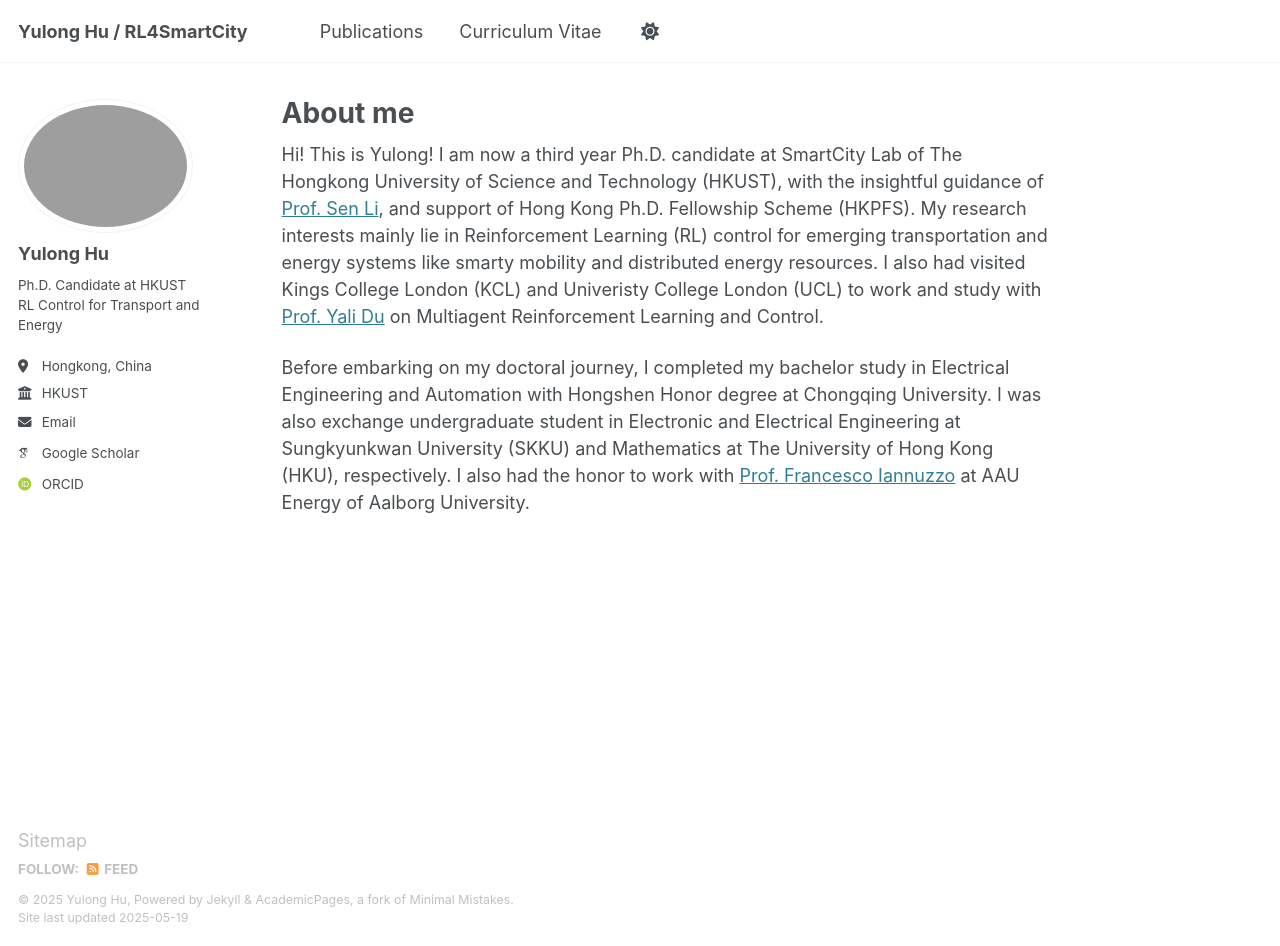
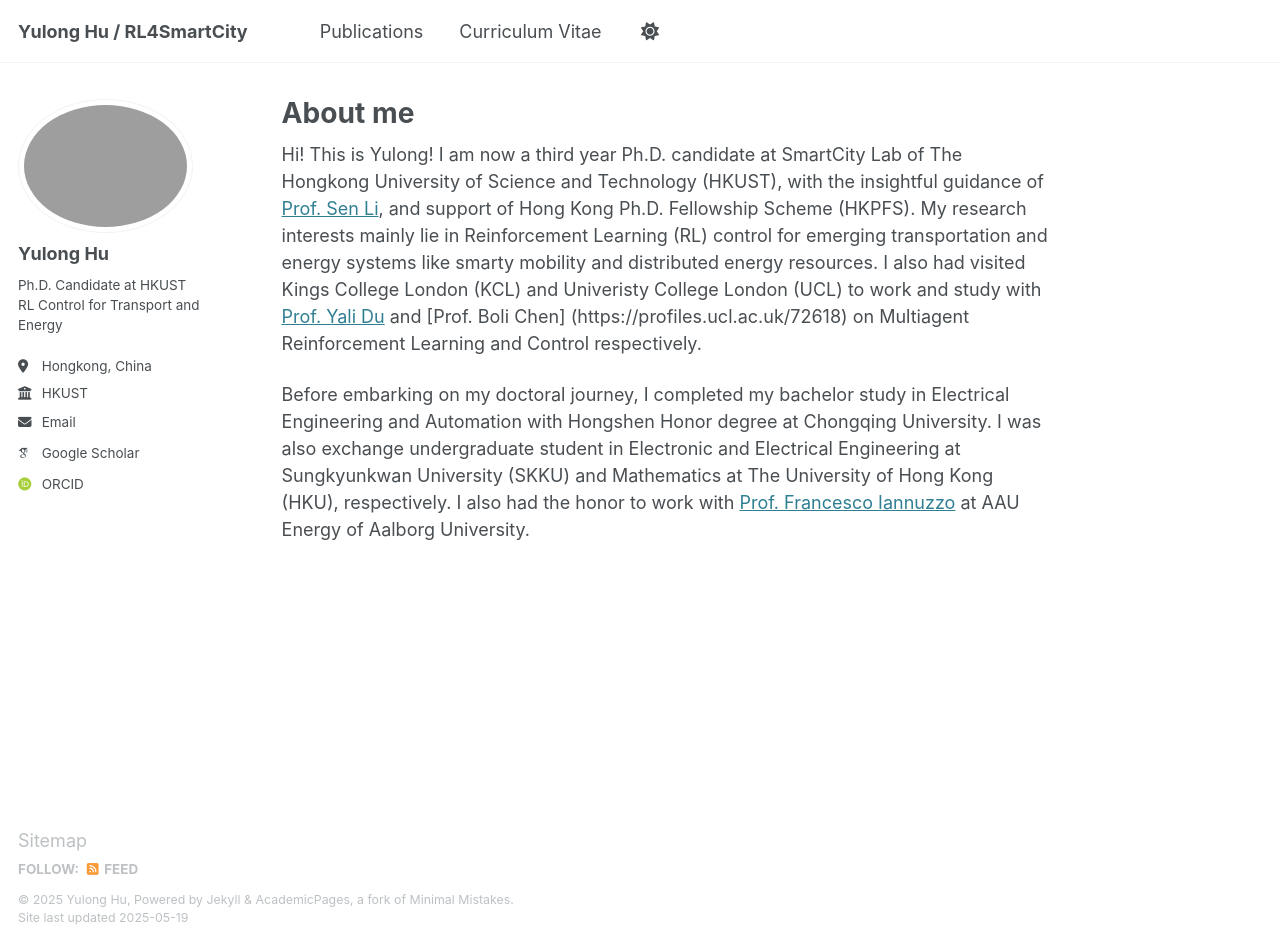
Before and after one commit to yulonghu2000/yulonghu2000.github.io, a Jekyll site: the page built from _pages/about.md, in a window 1280 px wide and 946 px high. Built offline with Jekyll 4.4.1, drawn with Linux system fonts in a browser that asks for light colours; some web fonts are replaced.

Commit message:
Update about.md

```diff
--- a/_pages/about.md
+++ b/_pages/about.md
@@ -7,6 +7,6 @@ redirect_from:
   - /about.html
 ---
 
-Hi! This is Yulong! I am now a third year Ph.D. candidate at SmartCity Lab of The Hongkong University of Science and Technology (HKUST), with the insightful guidance of [Prof. Sen Li](https://seng.hkust.edu.hk/about/people/faculty/sen-li), and support of Hong Kong Ph.D. Fellowship Scheme (HKPFS). My research interests mainly lie in Reinforcement Learning (RL) control for emerging transportation and energy systems like smarty mobility and distributed energy resources. I also had visited Kings College London (KCL) and Univeristy College London (UCL) to work and study with [Prof. Yali Du](https://www.kcl.ac.uk/people/yali-du) on Multiagent Reinforcement Learning and Control.
+Hi! This is Yulong! I am now a third year Ph.D. candidate at SmartCity Lab of The Hongkong University of Science and Technology (HKUST), with the insightful guidance of [Prof. Sen Li](https://seng.hkust.edu.hk/about/people/faculty/sen-li), and support of Hong Kong Ph.D. Fellowship Scheme (HKPFS). My research interests mainly lie in Reinforcement Learning (RL) control for emerging transportation and energy systems like smarty mobility and distributed energy resources. I also had visited Kings College London (KCL) and Univeristy College London (UCL) to work and study with [Prof. Yali Du](https://www.kcl.ac.uk/people/yali-du) and [Prof. Boli Chen] (https://profiles.ucl.ac.uk/72618) on Multiagent Reinforcement Learning and Control respectively.
 
 Before embarking on my doctoral journey, I completed my bachelor study in Electrical Engineering and Automation with Hongshen Honor degree at Chongqing University. I was also exchange undergraduate student in Electronic and Electrical Engineering at Sungkyunkwan University (SKKU) and Mathematics at The University of Hong Kong (HKU), respectively. I also had the honor to work with [Prof. Francesco Iannuzzo](https://vbn.aau.dk/en/persons/fia) at AAU Energy of Aalborg University.
```
